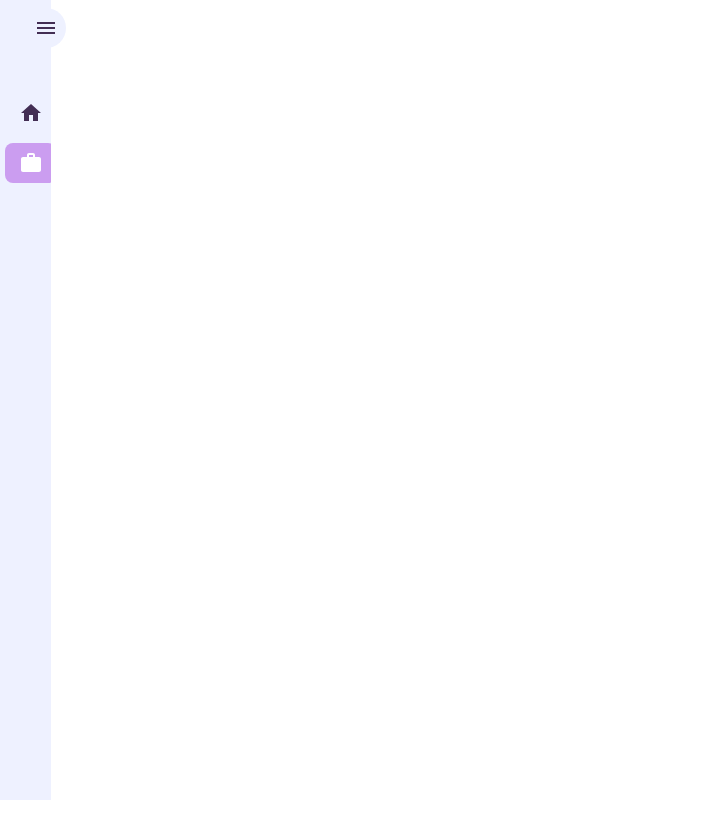
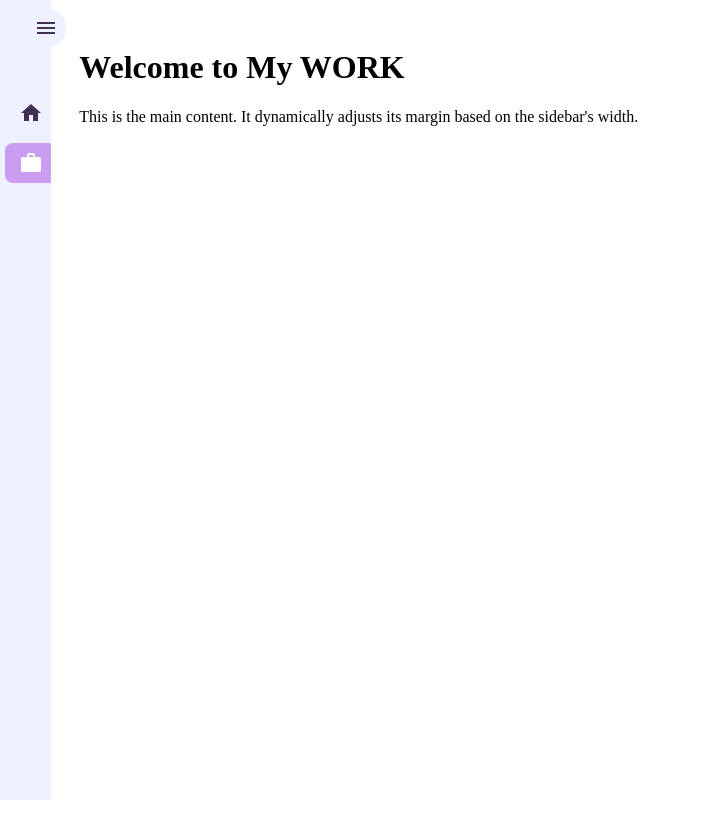
Before and after one commit to AshithaPGowda/portfolio, a Next.js app: page /myworks in a window 1280 px wide. Shown: the whole page, without its empty margins (0-701 px from the left). Built offline with nearby package versions, Linux system fonts and the light colour scheme.

Commit message:
dynamically adjusting screen area

```diff
--- a/src/app/myworks/page.js
+++ b/src/app/myworks/page.js
@@ -14,13 +14,30 @@ export default function Home() {
       if (!sidebarOpen) setSidebarOpen(true); // Ensure sidebar opens on section click
     };
   return (
-<div>
+<div style={{ display: "flex", height: "100vh" }}>
+    {/* Sidebar */}
     <MinimalistSidebar
       activeSection={activeSection}
       setActiveSection={handleSectionChange}
       sidebarOpen={sidebarOpen}
       toggleSidebar={toggleSidebar}
     />
+
+    {/* Main Content */}
+    <main
+      style={{
+        flex: 1,
+        marginLeft: sidebarOpen ? "12vw" : "4vw", // Dynamic margin based on sidebar state
+        padding: "20px",
+        transition: "margin 0.5s ease", // Smooth transition
+      }}
+    >
+      {activeSection === "Work" && <h1>Welcome to My WORK</h1>}
+      <p>
+        This is the main content. It dynamically adjusts its margin based on
+        the sidebar's width.
+      </p>
+    </main>
   </div>
   );
 }
```
Also changed, not shown: src/app/page.js (+19 -2 lines). Lines whose indentation alone changed are shown as unchanged.
